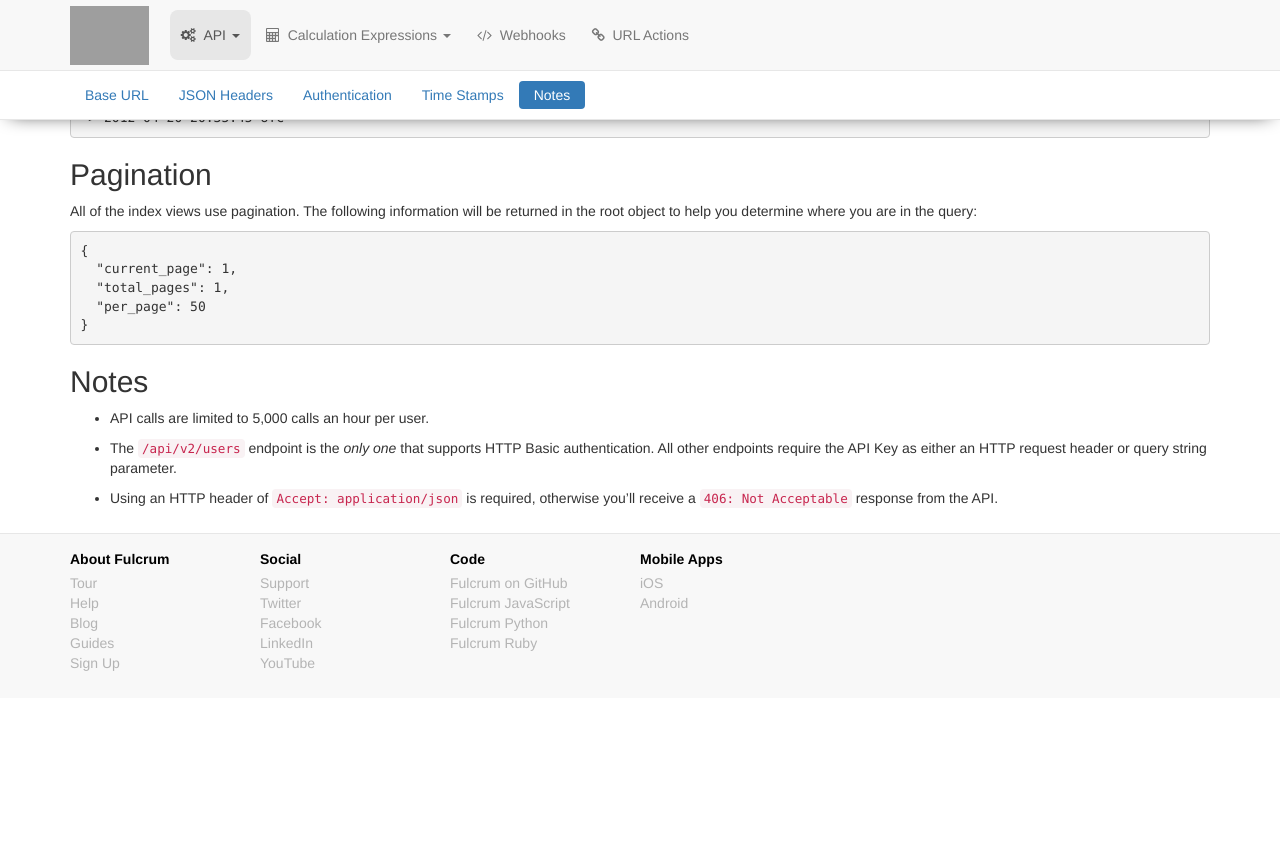
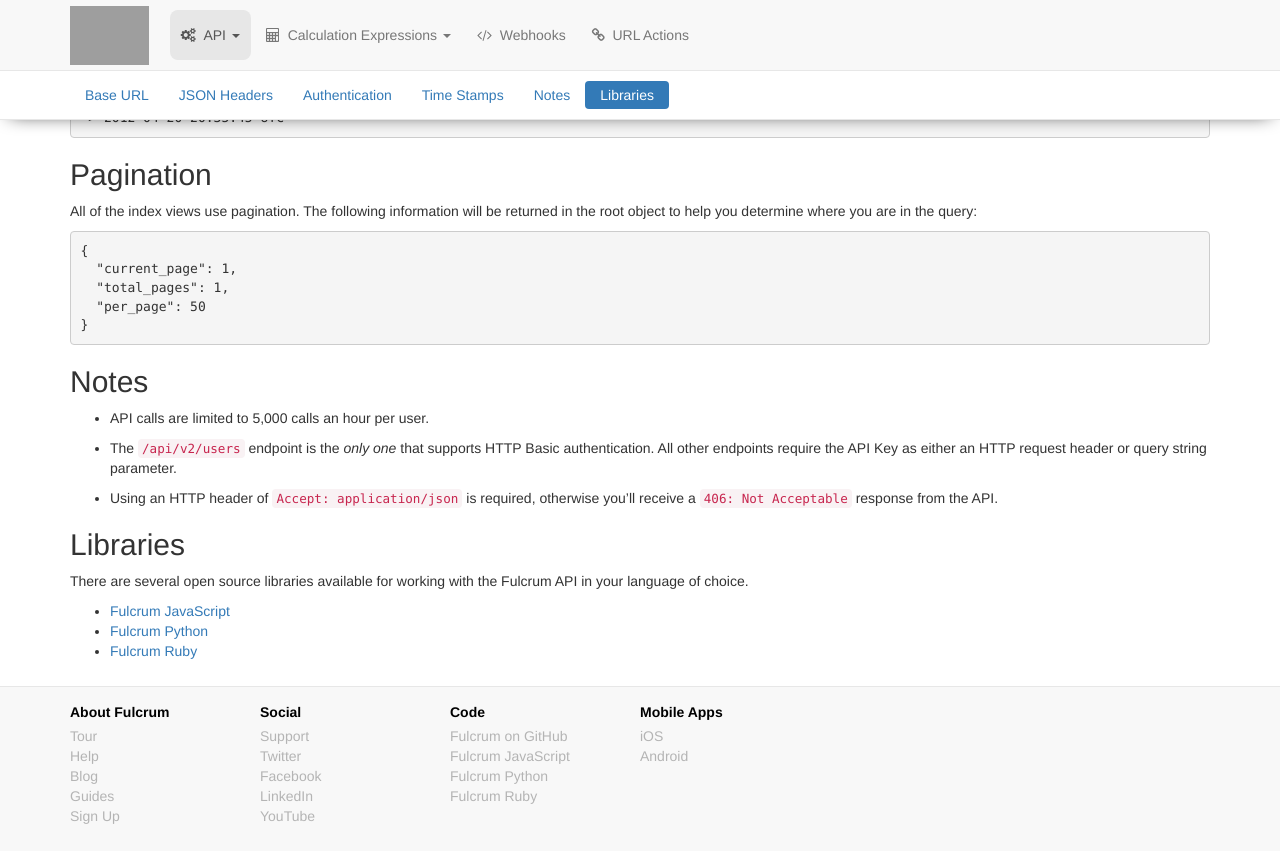
Before and after one commit to rylincoln/developer.fulcrumapp.com, a Jekyll site: the page built from _api/intro.md, in a window 1280 px wide and 900 px high, scrolled down 1409 px. Shown: the top 863 px of the window. Built offline with Jekyll 4.4.1, drawn with Linux system fonts in a browser that asks for light colours; nearby versions of some CDN libraries; before the commit the page ends 2156 px from its top, so only the background shows below that; grey boxes are pictures that could not be loaded.

Commit message:
Better highlight API libraries

```diff
--- a/_api/intro.md
+++ b/_api/intro.md
@@ -13,6 +13,7 @@ menu:
   - "Authentication": authentication
   - "Time Stamps": time-stamps
   - "Notes": notes
+  - "Libraries": libraries
 ---
 
 The Fulcrum JSON API uses REST endpoints for querying, creating, updating, and deleting data. The API provides users the ability to: query the URL for information using a GET request, to update the dataset by sending a PUT, or to delete the dataset by sending a DELETE.  Each operation is a URL endpoint that represents either a single object or a collection of objects.
@@ -104,3 +105,11 @@ All of the index views use pagination. The following information will be returne
 * The `/api/v2/users` endpoint is the _only one_ that supports HTTP Basic authentication. All other endpoints require the API Key as either an HTTP request header or query string parameter.
 
 * Using an HTTP header of `Accept: application/json` is required, otherwise you’ll receive a `406: Not Acceptable` response from the API.
+
+## Libraries
+
+There are several open source libraries available for working with the Fulcrum API in your language of choice.
+
+* [Fulcrum JavaScript](https://github.com/fulcrumapp/fulcrum-node)
+* [Fulcrum Python](https://github.com/fulcrumapp/fulcrum-python)
+* [Fulcrum Ruby](https://github.com/fulcrumapp/fulcrum-ruby)
```
Also changed, not shown: index.md (+8 -0 lines).
